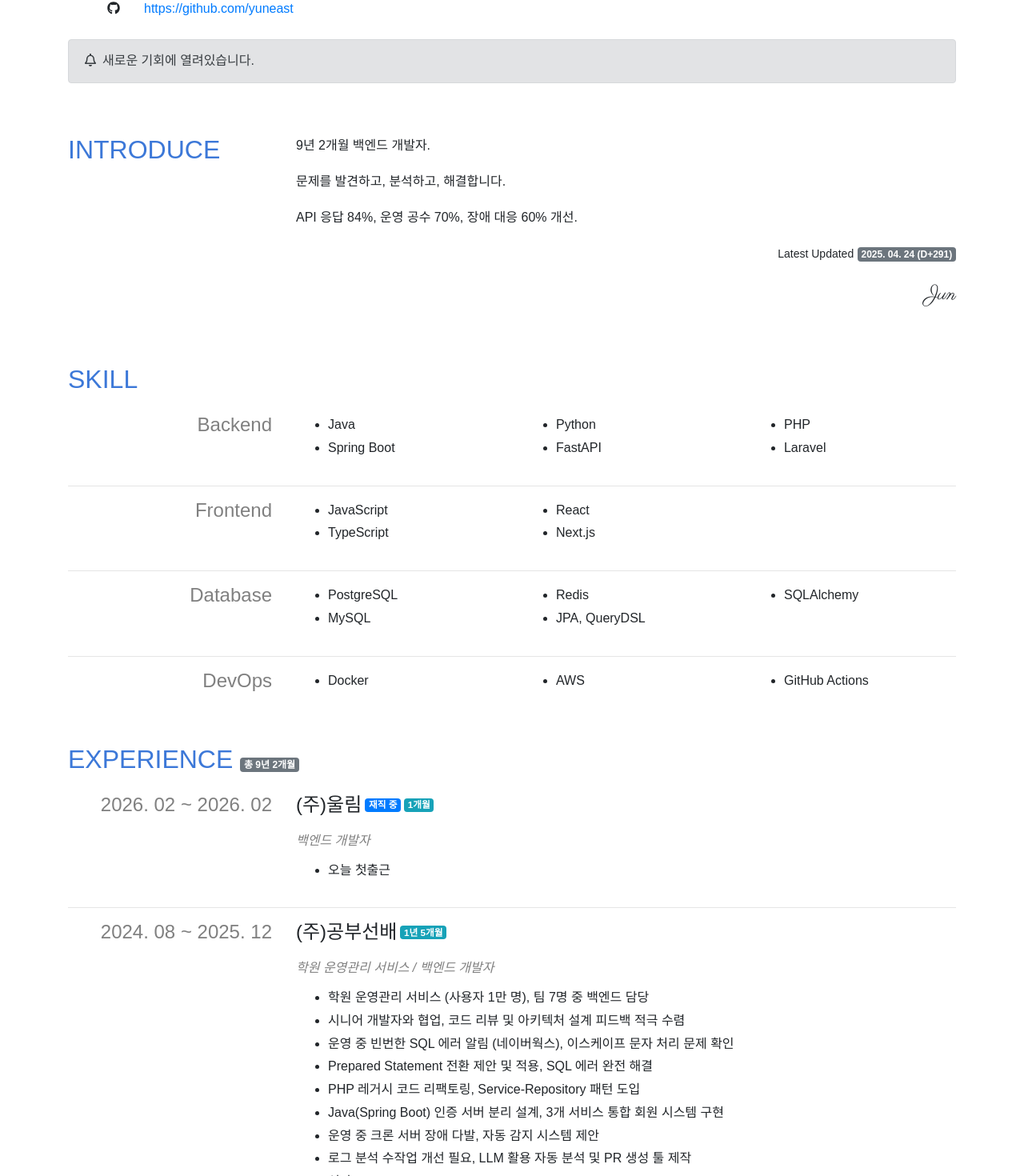
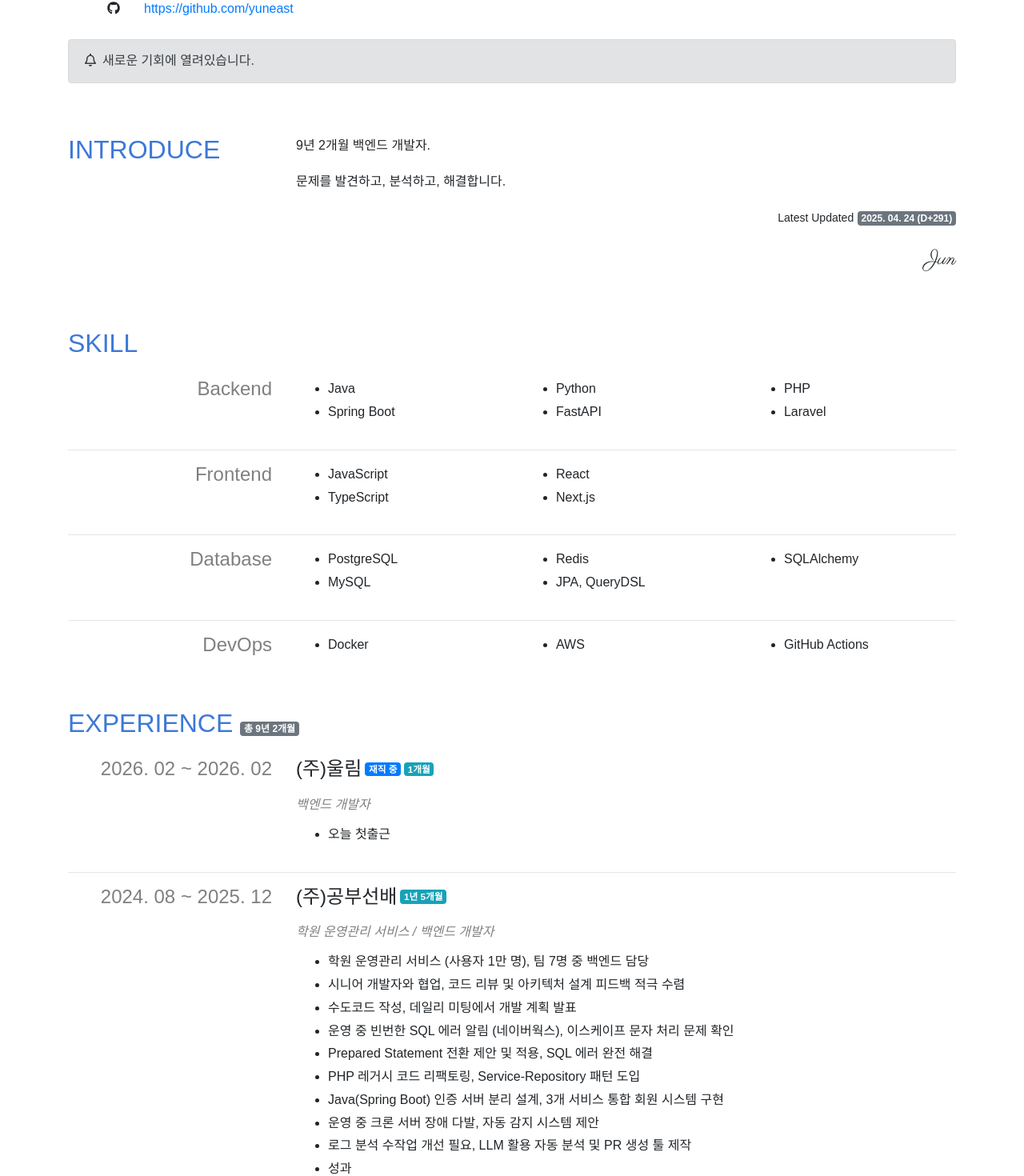
Before and after one commit to yuneast/resume, a Next.js app: page / in a window 1280 px wide. Shown: the part 197-1667 px from the top of the page at 80% size. Built offline with nearby package versions, Linux system fonts and the light colour scheme; a web font is replaced by a local one.

Commit message:
[DOCS] introduce.ts, experience.ts 업데이트 - introduce 2줄로 간소화 및 공부선배 협업 경험 추가

```diff
--- a/payload/experience.ts
+++ b/payload/experience.ts
@@ -26,6 +26,7 @@ const experience: IExperience.Payload = {
           descriptions: [
             '학원 운영관리 서비스 (사용자 1만 명), 팀 7명 중 백엔드 담당',
             '시니어 개발자와 협업, 코드 리뷰 및 아키텍처 설계 피드백 적극 수렴',
+            '수도코드 작성, 데일리 미팅에서 개발 계획 발표',
             '운영 중 빈번한 SQL 에러 알림 (네이버웍스), 이스케이프 문자 처리 문제 확인',
             'Prepared Statement 전환 제안 및 적용, SQL 에러 완전 해결',
             'PHP 레거시 코드 리팩토링, Service-Repository 패턴 도입',
--- a/payload/introduce.ts
+++ b/payload/introduce.ts
@@ -7,7 +7,6 @@ const introduce: IIntroduce.Payload = {
   contents: [
     '{총경력} 백엔드 개발자.',
     '문제를 발견하고, 분석하고, 해결합니다.',
-    'API 응답 84%, 운영 공수 70%, 장애 대응 60% 개선.',
   ],
 
   sign: 'Jun',
```
